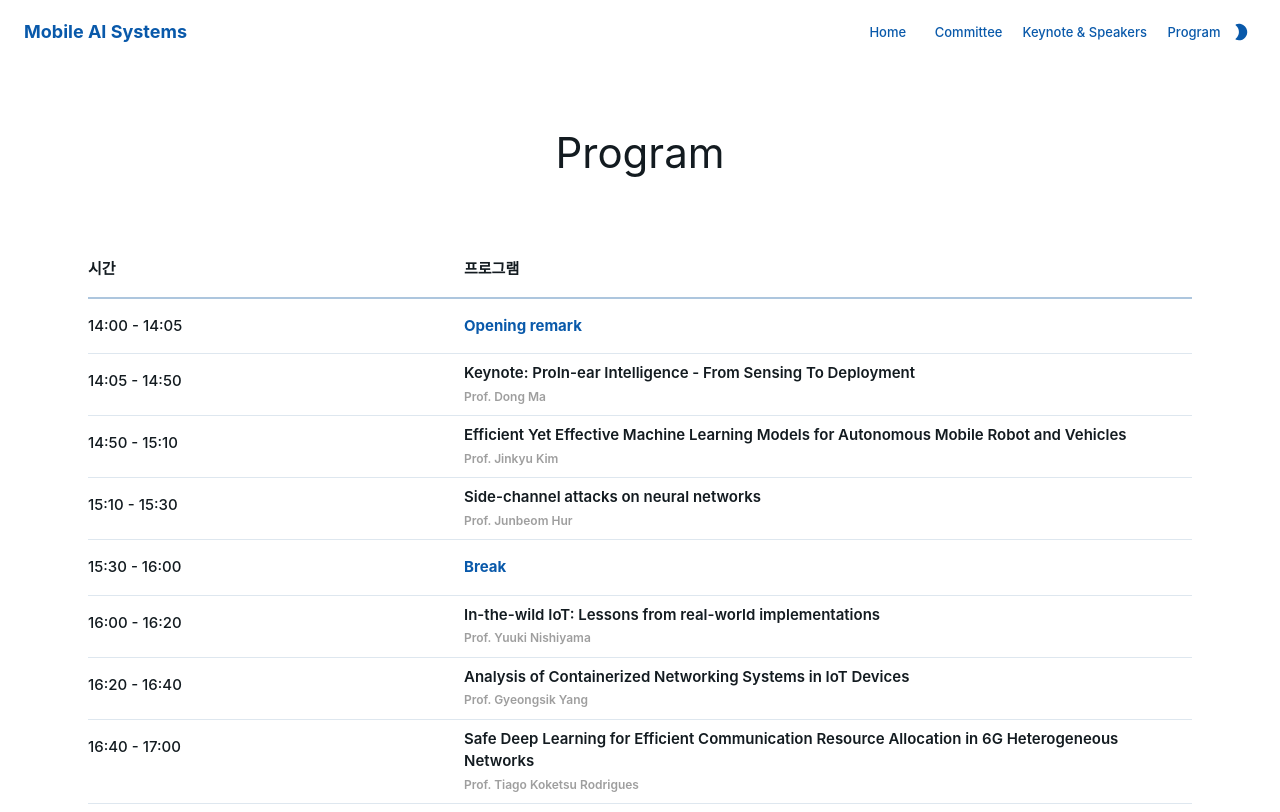
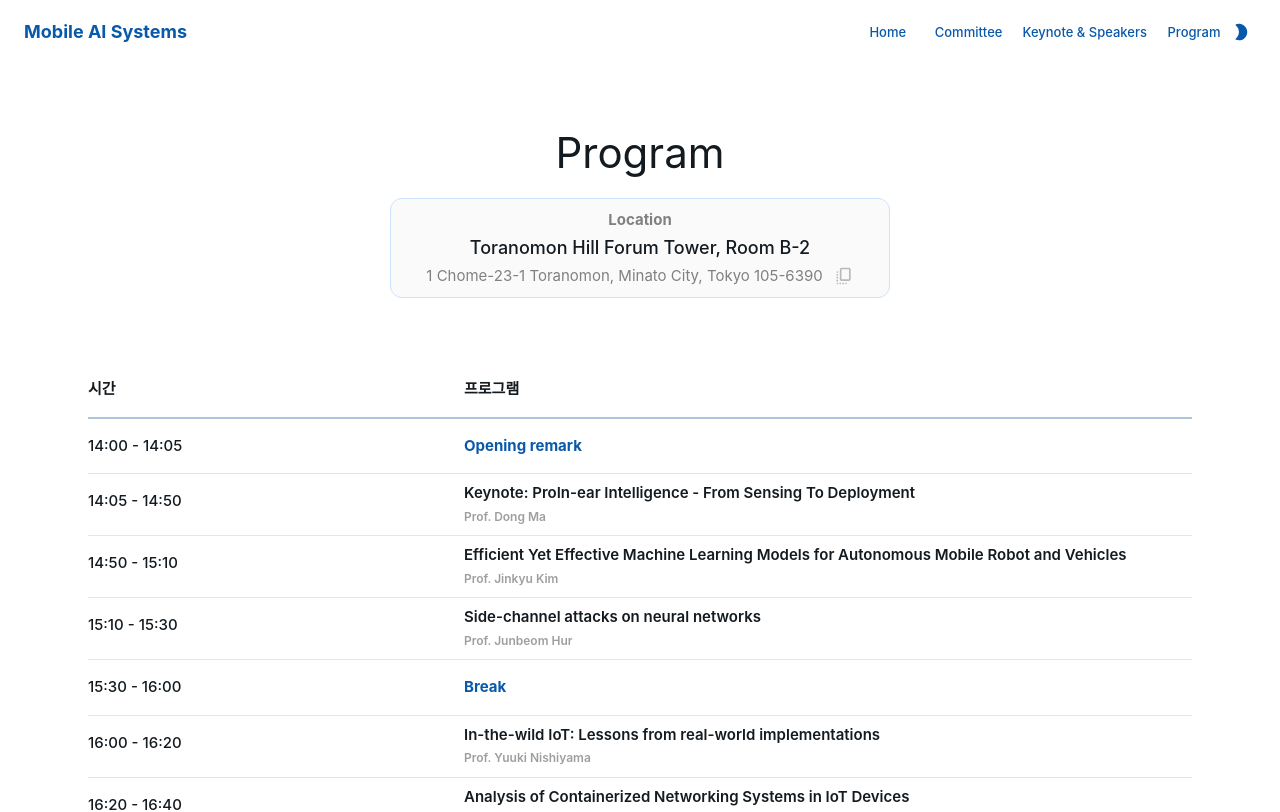
Before and after one commit to hypnotes/react-grid-test, a React (Vite) app: page /program in a window 1280 px wide. Shown: the top 812 px of the page. Built offline with nearby package versions, Linux system fonts and the light colour scheme.

Commit message:
add: address

```diff
--- /dev/null
+++ b/src/components/AddressBox.tsx
@@ -0,0 +1,105 @@
+import { useState } from 'react'
+import { CopyAll } from '@mui/icons-material'
+import {
+  Box,
+  IconButton,
+  Snackbar,
+  Typography,
+  styled,
+  useMediaQuery,
+  useTheme
+} from '@mui/material'
+
+const AddressBox = () => {
+  const theme = useTheme()
+  const isMobile = useMediaQuery(theme.breakpoints.down('sm'))
+
+  const [open, setOpen] = useState<null | string>(null)
+  const copyToClipboard = () => {
+    try {
+      navigator.clipboard.writeText(
+        '1 Chome-23-1 Toranomon, Minato City, Tokyo 105-6390'
+      )
+      handleClick('Copied to clipboard!')
+    } catch (err) {
+      handleClick('Failed to copy to clipboard')
+    }
+  }
+
+  const handleClick = (msg: string) => {
+    setOpen(msg)
+  }
+
+  const handleClose = (
+    event: React.SyntheticEvent | Event,
+    reason?: string
+  ) => {
+    if (reason === 'clickaway') {
+      return
+    }
+    setOpen(null)
+  }
+
+  return (
+    <ContainerBox>
+      <AddressContainer>
+        <Typography fontWeight={'bold'} color={'gray'}>
+          Location
+        </Typography>
+        <FlexBox>
+          <Typography variant={isMobile ? 'subtitle2' : 'h6'}>
+            Toranomon Hill Forum Tower, Room B-2
+          </Typography>
+        </FlexBox>
+        <FlexBox>
+          <Typography
+            textAlign={'center'}
+            variant={isMobile ? 'caption' : 'body1'}
+            color={'gray'}
+          >
+            1 Chome-23-1 Toranomon, Minato City, Tokyo 105-6390
+          </Typography>
+          <IconButton onClick={copyToClipboard} sx={{ p: 0, ml: 1 }}>
+            <CopyAll color={'disabled'} fontSize="small" />
+          </IconButton>
+        </FlexBox>
+      </AddressContainer>
+      <Snackbar
+        open={open !== null}
+        autoHideDuration={2000}
+        onClose={handleClose}
+        message={open}
+      />
+    </ContainerBox>
+  )
+}
+
+export default AddressBox
+
+const FlexBox = styled(Box)({
+  display: 'flex',
+  alignItems: 'center',
+  gap: 3
+})
+
+const ContainerBox = styled(Box)({
+  display: 'flex',
+  flexDirection: 'column',
+  alignItems: 'center',
+  gap: 3,
+  width: '100%'
+})
+
+const AddressContainer = styled(Box)(({ theme }) => ({
+  display: 'flex',
+  flexDirection: 'column',
+  alignItems: 'center',
+  gap: 2,
+  border: `1px solid ${theme.palette.primary.light}`,
+  backgroundColor: 'rgba(0, 0, 0, 0.02)',
+  width: '80%',
+  maxWidth: 500,
+  borderRadius: 12,
+  marginTop: 20,
+  padding: 10
+}))
--- a/src/pages/ProgramPage.tsx
+++ b/src/pages/ProgramPage.tsx
@@ -1,8 +1,9 @@
+import { useState } from 'react'
 import ScheduleGrid from '@components/ScheduleGrid'
-import { Typography, useMediaQuery, useTheme } from '@mui/material'
+import { Snackbar, Typography, useMediaQuery, useTheme } from '@mui/material'
 import Box from '@mui/material/Box'
-import Divider from '@mui/material/Divider'
 import Footer from '../components/Footer'
+import AddressBox from '@components/AddressBox'
 
 export default function ProgramPage() {
   const theme = useTheme()
@@ -17,6 +18,7 @@ export default function ProgramPage() {
       >
         Program
       </Typography>
+      <AddressBox />
       <ScheduleGrid />
       <Footer />
     </Box>
```
